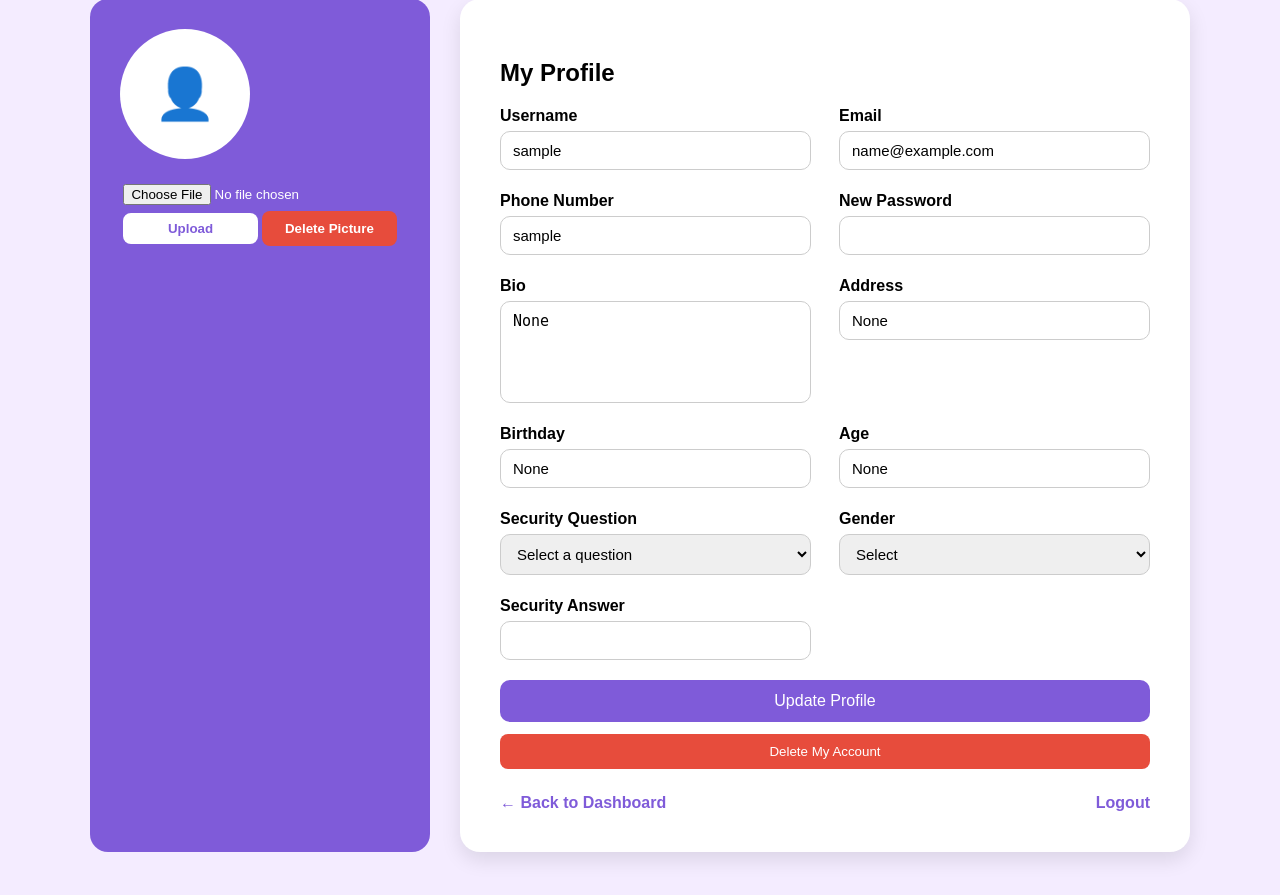
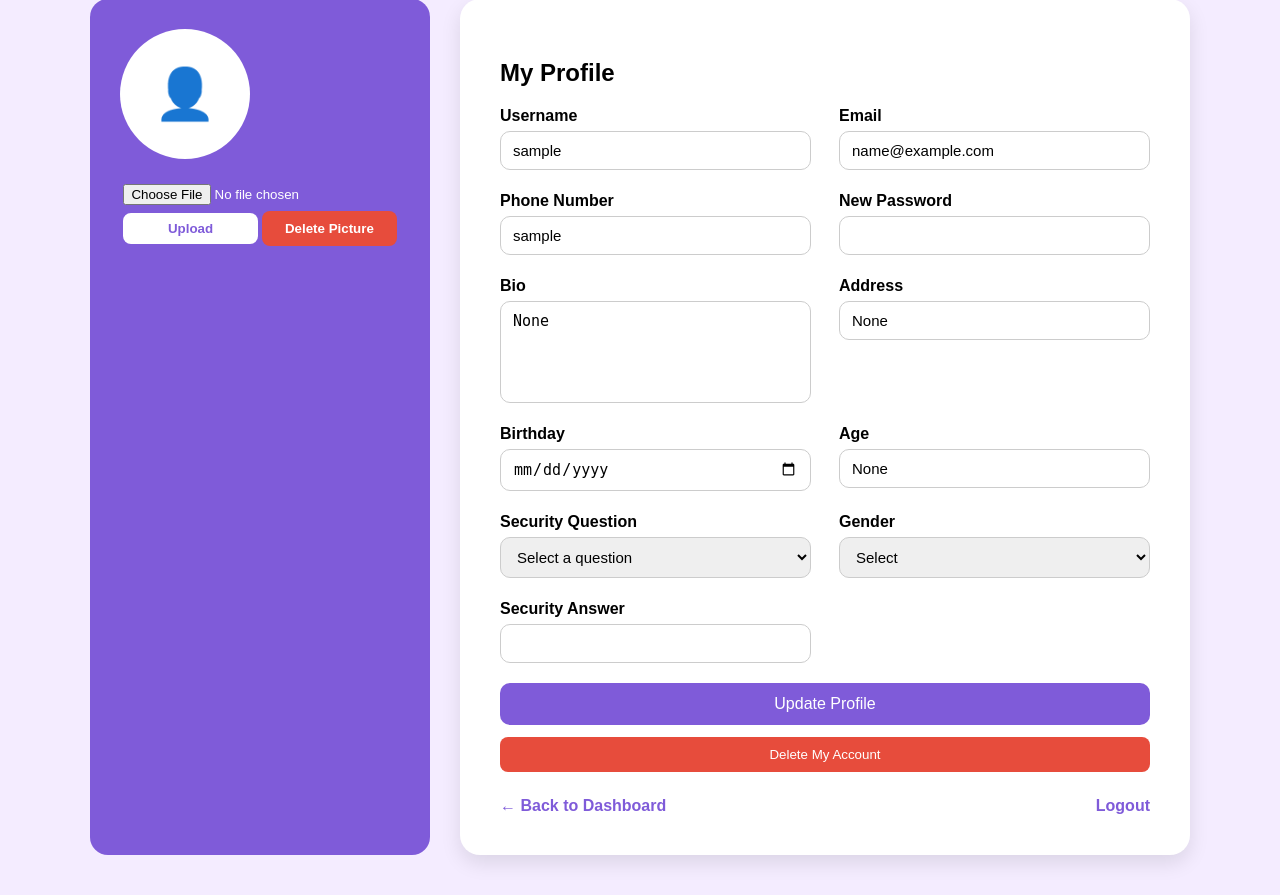
Before and after one commit to cassieY04/MoodTracker, a Flask app: a page that uses app_package/templates/profile.html in a window 1280 px wide. Shown: the part 61-956 px from the top of the page. Run offline with Flask 3, Linux system fonts and the light colour scheme; the visitor is signed in with stand-in values (Sample User, id 1); data comes from the database, SQL or seed files in the repository.

Commit message:
edit kexin html bug

```diff
--- a/app_package/templates/profile.html
+++ b/app_package/templates/profile.html
@@ -80,8 +80,8 @@
                 </div>
 
                 <div>
-                    <label>Birthday</label>
-                    <input type="text" name="birthday" placeholder="DD-MM-YYYY" value="{{ user.birthday }}"></input>
+                    <label>Birthday</label>  <!-- Santania edited -->
+                    <input type="date" name="birthday" placeholder="YYYY-MM-DD" value="{{ user.birthday }}"></input>
                 </div>
 
                 <div>
```
